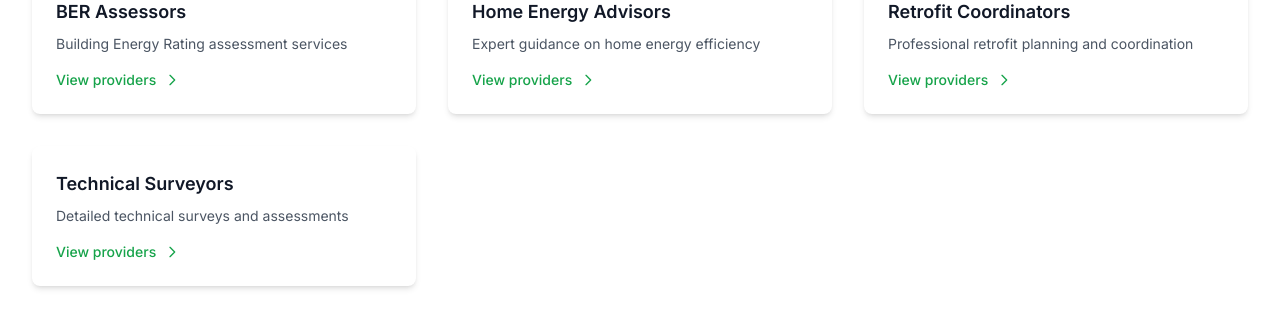
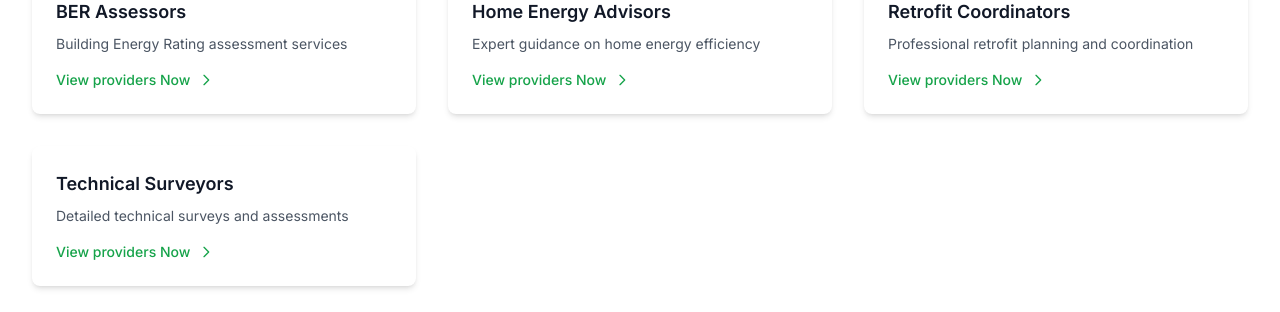
Before and after one commit to hamishdavisonseo/bigboss, a Next.js app: page /categories/energy-assessment in a window 1280 px wide. Shown: the part 270-582 px from the top of the page. Built offline with nearby package versions, Linux system fonts and the light colour scheme.

Commit message:
Initial commit

```diff
--- a/app/categories/[category]/page.tsx
+++ b/app/categories/[category]/page.tsx
@@ -86,7 +86,7 @@
                 {subcategory.description}
               </p>
               <div className="mt-4 flex items-center text-primary-600 group-hover:text-primary-700">
-                <span className="text-sm font-medium">View providers</span>
+                <span className="text-sm font-medium">View providers Now</span>
                 <svg
                   className="ml-2 w-4 h-4"
                   fill="none"
```
